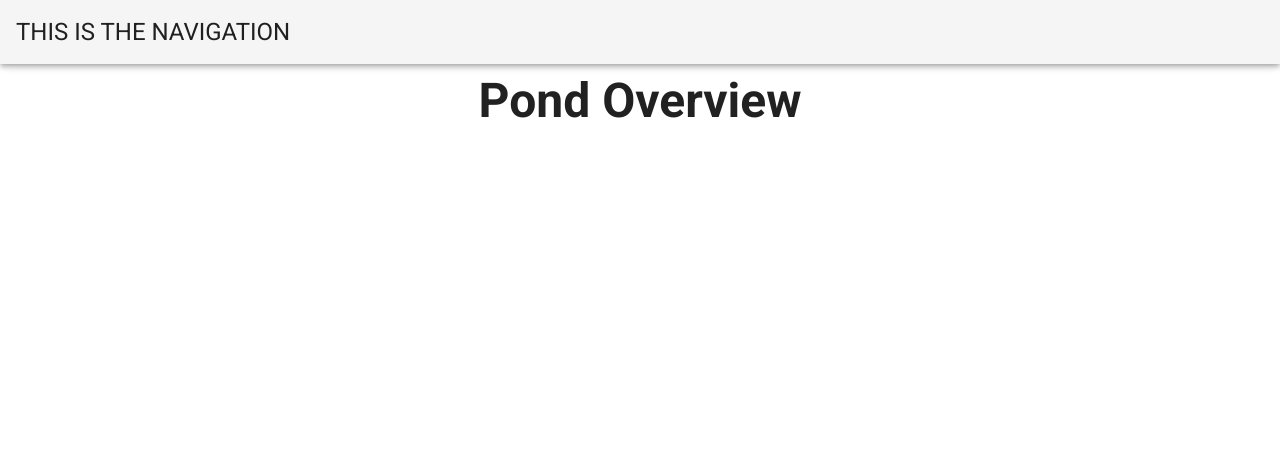
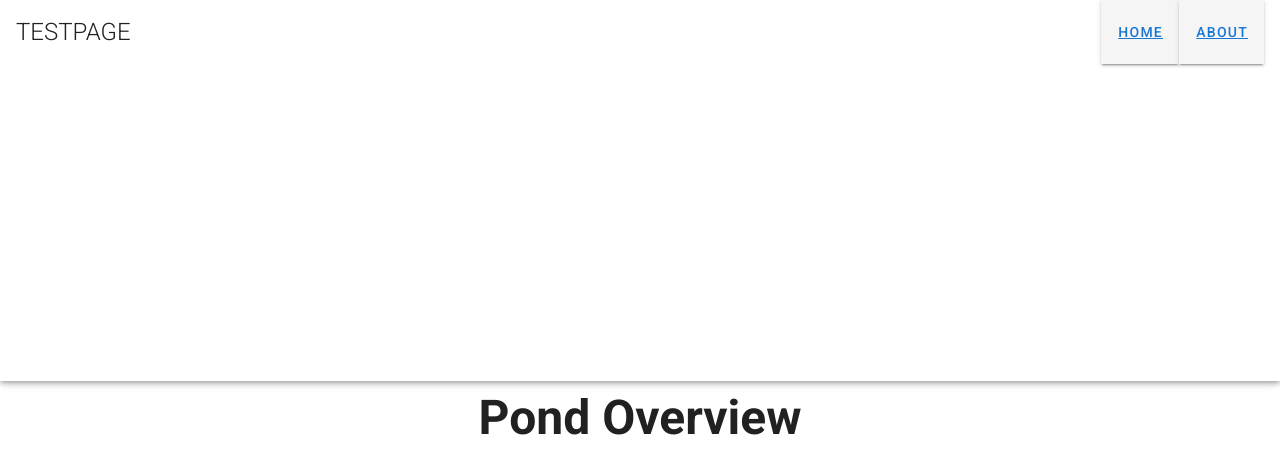
Before and after one commit to sense-nature/happy-frog, a Vue app in the folder ui/: page / in a window 1280 px wide. Shown: the top 474 px of the page. Built offline with nearby package versions, Linux system fonts and the light colour scheme.

Commit message:
Add routing and basic about page

```diff
--- a/ui/package.json
+++ b/ui/package.json
@@ -10,11 +10,13 @@
   "dependencies": {
     "core-js": "^3.3.2",
     "vue": "^2.6.10",
+    "vue-router": "^3.1.3",
     "vuetify": "^2.1.0"
   },
   "devDependencies": {
     "@vue/cli-plugin-babel": "^4.0.0",
     "@vue/cli-plugin-eslint": "^4.0.0",
+    "@vue/cli-plugin-router": "^4.0.5",
     "@vue/cli-service": "^4.0.0",
     "babel-eslint": "^10.0.3",
     "eslint": "^5.16.0",
--- a/ui/src/App.vue
+++ b/ui/src/App.vue
@@ -1,27 +1,36 @@
 <template>
   <v-app>
-    <v-app-bar app>
+    <v-toolbar app>
       <v-toolbar-title class="headline text-uppercase">
-        THis is the navigation
+        <span class="font-weight-light">Testpage</span>
       </v-toolbar-title>
-    </v-app-bar>
+      <v-spacer></v-spacer>
+      <v-toolbar-items class="hidden-sm-and-down">
+        <v-btn flat>
+          <router-link to="/">Home</router-link>
+        </v-btn>
+        <v-btn flat>
+          <router-link to="/about">About</router-link>
+        </v-btn>
+      </v-toolbar-items>
+    </v-toolbar>
 
     <v-content>
-      <HelloWorld/>
+      <router-view/>
     </v-content>
   </v-app>
 </template>
 
 <script>
-import HelloWorld from './components/HelloWorld';
 
 export default {
-  name: 'App',
+  name: "App",
   components: {
-    HelloWorld,
   },
-  data: () => ({
-    //
-  }),
+  data() {
+    return {
+      //
+    };
+  }
 };
 </script>
--- a/ui/src/main.js
+++ b/ui/src/main.js
@@ -1,10 +1,12 @@
 import Vue from 'vue'
 import App from './App.vue'
 import vuetify from './plugins/vuetify';
+import router from './router/index'
 
 Vue.config.productionTip = false
 
 new Vue({
   vuetify,
+  router,
   render: h => h(App)
 }).$mount('#app')
--- /dev/null
+++ b/ui/src/router/index.js
@@ -0,0 +1,29 @@
+import Vue from 'vue'
+import VueRouter from 'vue-router'
+import Home from '../views/Home.vue'
+
+Vue.use(VueRouter)
+
+const routes = [
+  {
+    path: '/',
+    name: 'home',
+    component: Home
+  },
+  {
+    path: '/about',
+    name: 'about',
+    // route level code-splitting
+    // this generates a separate chunk (about.[hash].js) for this route
+    // which is lazy-loaded when the route is visited.
+    component: () => import(/* webpackChunkName: "about" */ '../views/About.vue')
+  }
+]
+
+const router = new VueRouter({
+  mode: 'history',
+  base: process.env.BASE_URL,
+  routes
+})
+
+export default router
--- /dev/null
+++ b/ui/src/views/About.vue
@@ -0,0 +1,5 @@
+<template>
+  <div>
+    <h1>This is an about page</h1>
+  </div>
+</template>
--- /dev/null
+++ b/ui/src/views/Home.vue
@@ -0,0 +1,17 @@
+<template>
+  <div>
+    <HelloWorld/>
+  </div>
+</template>
+
+<script>
+// @ is an alias to /src
+import HelloWorld from '@/components/HelloWorld.vue'
+
+export default {
+  name: 'home',
+  components: {
+    HelloWorld
+  }
+}
+</script>
```
